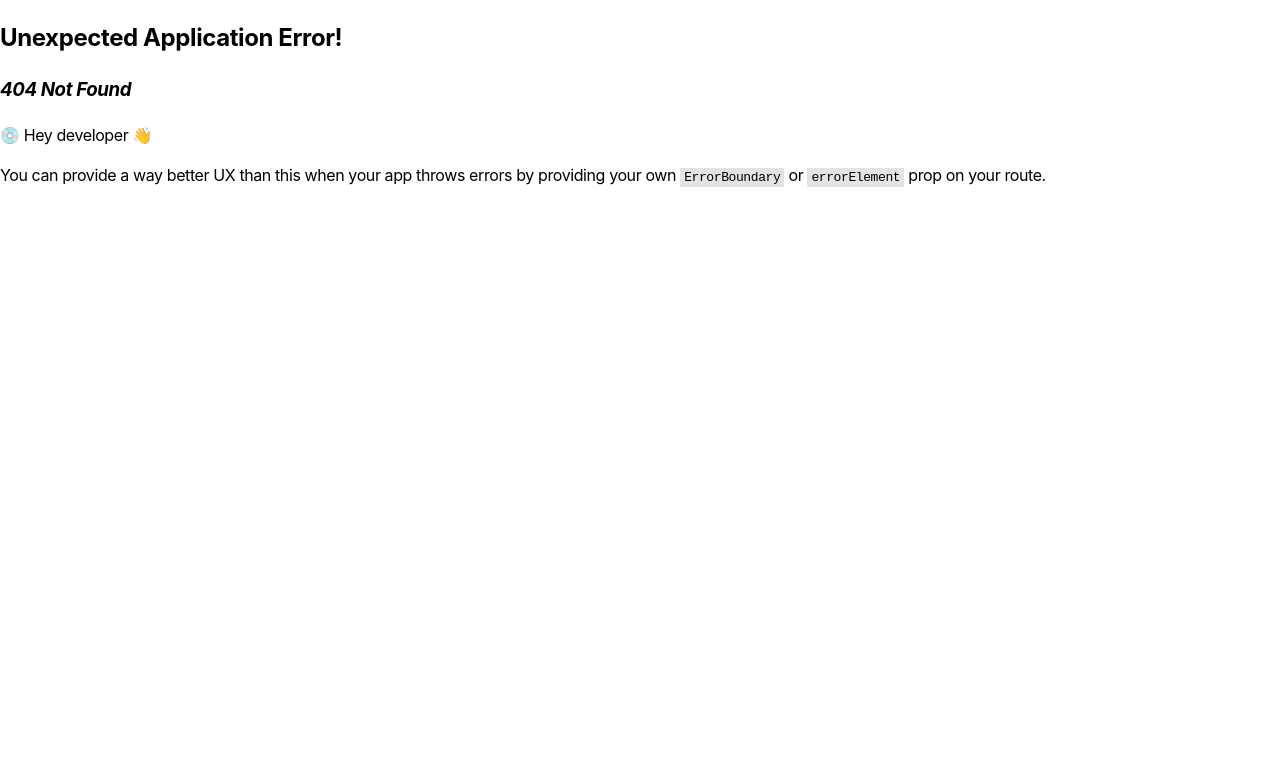
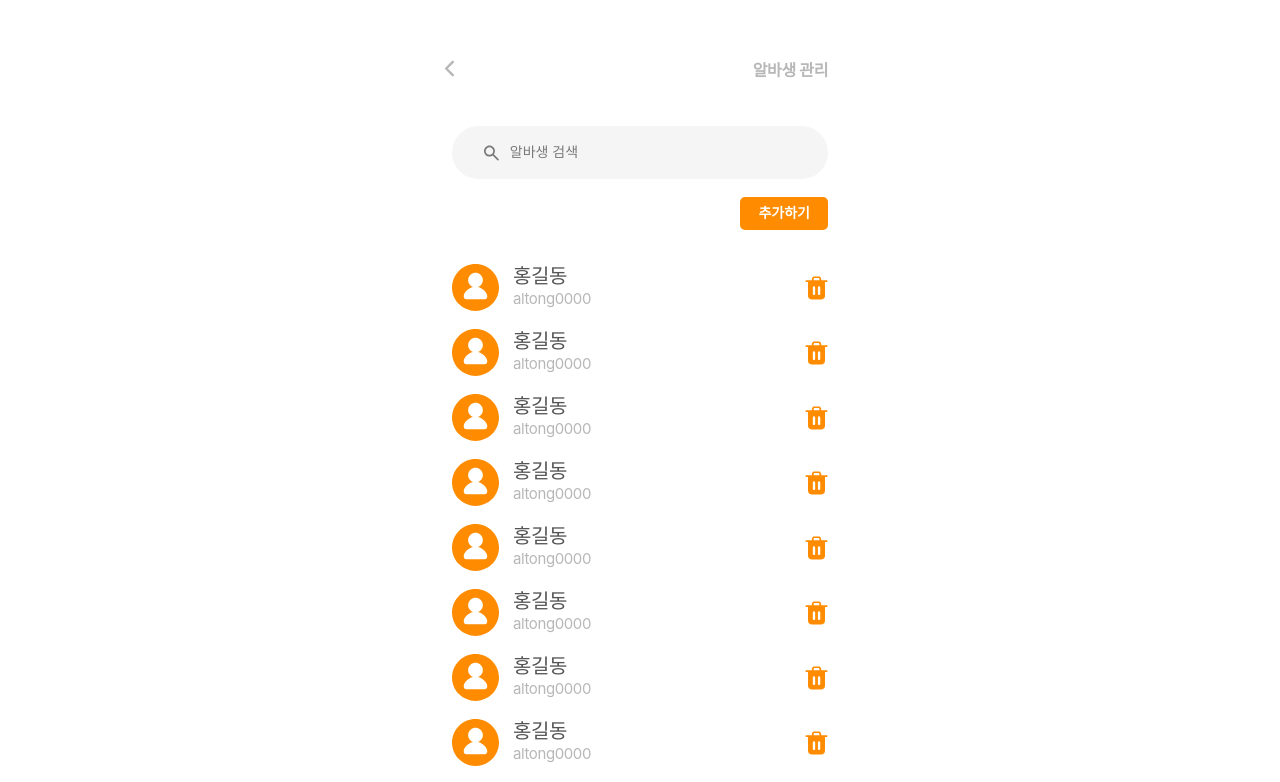
Before and after one commit to Line4thon-Altong/FE, a React (Vite) app: page /employee-management in a window 1280 px wide. Before the commit this address had no page. Shown: the top 782 px of the page. Built offline with nearby package versions, Linux system fonts and the light colour scheme; a web font is replaced by a local one.

Commit message:
✨:employee-management 페이지 구현

```diff
--- /dev/null
+++ b/src/layouts/EmployeeManagementLayout.tsx
@@ -0,0 +1,44 @@
+import { Outlet } from "react-router-dom";
+import styled from "styled-components";
+import { Header } from "@/components/header";
+import { theme } from "@/styles/theme";
+
+export default function EmployeeManagementLayout() {
+  return (
+    <Viewport>
+      <AppArea>
+        <Header title="알바생 관리" headerType="signup" />
+        <AreaContainer>
+          <Outlet />
+        </AreaContainer>
+      </AppArea>
+    </Viewport>
+  );
+}
+
+// 화면 전체(바깥) — 흰 배경, 중앙 정렬
+const Viewport = styled.div`
+  display: flex;
+  justify-content: center;
+  background: #fff;
+  min-height: 100vh;
+`;
+
+// 중앙 고정 폭 영역
+const AppArea = styled.main`
+  display: flex;
+  flex-direction: column;
+  width: 100%;
+  min-height: 100vh;
+  max-width: 430px;
+  background: ${theme.colors.white};
+`;
+
+const AreaContainer = styled.div`
+  display: flex;
+  flex-direction: column;
+  flex: 1;
+  width: 100%;
+  max-width: 430px;
+  padding-top: 90px;
+`;
--- /dev/null
+++ b/src/pages/EmployeeManagementPage.tsx
@@ -0,0 +1,143 @@
+import { SearchBar } from "@/components/employee-management/search-bar";
+import styled from "styled-components";
+import { theme } from "@/styles/theme";
+import { SmallButton } from "@/components/small-button";
+import { EmployeeItem } from "@/components/employee-management/employee-item";
+import { Alert } from "@/components/alert";
+import { useState } from "react";
+import { useNavigate } from "react-router-dom";
+
+const employeeList = [
+  {
+    name: "홍길동",
+    id: "altong0000",
+  },
+  {
+    name: "홍길동",
+    id: "altong0000",
+  },
+  {
+    name: "홍길동",
+    id: "altong0000",
+  },
+  {
+    name: "홍길동",
+    id: "altong0000",
+  },
+  {
+    name: "홍길동",
+    id: "altong0000",
+  },
+  {
+    name: "홍길동",
+    id: "altong0000",
+  },
+  {
+    name: "홍길동",
+    id: "altong0000",
+  },
+  {
+    name: "홍길동",
+    id: "altong0000",
+  },
+  {
+    name: "홍길동",
+    id: "altong0000",
+  },
+  {
+    name: "홍길동",
+    id: "altong0000",
+  },
+  {
+    name: "홍길동",
+    id: "altong0000",
+  },
+  {
+    name: "홍길동",
+    id: "altong0000",
+  },
+];
+
+export function EmployeeManagementPage() {
+  const [isAlertOpen, setIsAlertOpen] = useState(false);
+  const navigate = useNavigate();
+  const handleAlertClose = () => {
+    setIsAlertOpen(false);
+  };
+
+  const handleDeleteEmployee = () => {
+    setIsAlertOpen(true);
+  };
+
+  const handleAddEmployee = () => {
+    navigate("/employee-management/add");
+  };
+
+  return (
+    <Container>
+      {isAlertOpen && (
+        <Alert
+          title="알바생 삭제"
+          description={`'${employeeList[0].name}' 알바생을 삭제하시겠습니까?`}
+          alertType="delete"
+          onClose={handleAlertClose}
+        />
+      )}
+      <Content>
+        <SearchBar placeholder="알바생 검색" />
+        <ButtonContainer>
+          <SmallButton text="추가하기" onClick={handleAddEmployee} />
+        </ButtonContainer>
+        <EmployeeListContainer>
+          {employeeList.map((employee, index) => (
+            <EmployeeItem
+              key={index}
+              name={employee.name}
+              id={employee.id}
+              onDelete={handleDeleteEmployee}
+            />
+          ))}
+          {/* <EmployeeListNoDataText>알바생을 추가해주세요.</EmployeeListNoDataText> */}
+        </EmployeeListContainer>
+      </Content>
+    </Container>
+  );
+}
+
+const Container = styled.div`
+  display: flex;
+  flex-direction: column;
+  padding: 36px 27px;
+  width: 100%;
+  height: 100%;
+  align-items: center;
+`;
+
+const Content = styled.div`
+  display: flex;
+  flex-direction: column;
+  width: 100%;
+  height: 100%;
+`;
+
+const ButtonContainer = styled.div`
+  margin-top: 18px;
+  display: flex;
+  justify-content: flex-end;
+`;
+
+const EmployeeListContainer = styled.div`
+  display: flex;
+  flex-direction: column;
+  gap: 18px;
+  align-items: center;
+  height: 100%;
+  margin-top: 34px;
+`;
+
+const EmployeeListNoDataText = styled.div`
+  font-size: ${theme.texts.subtitle2.fontSize};
+  font-weight: ${theme.texts.subtitle2.fontWeight};
+  line-height: ${theme.texts.subtitle2.lineHeight};
+  color: ${theme.colors.gray3};
+`;
--- a/src/routes/index.tsx
+++ b/src/routes/index.tsx
@@ -1,12 +1,17 @@
 import { createBrowserRouter } from "react-router-dom";
-import BasicLayout from "../layouts/BasicLayout";
-import SignupLayout from "../layouts/SignupLayout";
-import { Test } from "../pages/Test";
-import { LandingPage } from "../pages/LandingPage";
-import { LoginPage } from "../pages/LoginPage";
-import { SignupPage } from "../pages/SignupPage";
-import { TermsOfServicePage } from "../pages/TermsOfServicePage";
+import BasicLayout from "@/layouts/BasicLayout";
+import SignupLayout from "@/layouts/SignupLayout";
+import HomeLayout from "@/layouts/HomeLayout";
+import EmployeeManagementLayout from "@/layouts/EmployeeManagementLayout";
+import { Test } from "@/pages/Test";
+import { LandingPage } from "@/pages/LandingPage";
+import { LoginPage } from "@/pages/LoginPage";
+import { SignupPage } from "@/pages/SignupPage";
+import { TermsOfServicePage } from "@/pages/TermsOfServicePage";
 import { SignupDetailsPage } from "@/pages/SignupDetailsPage";
+import { HomePage } from "@/pages/HomePage";
+import { EmployeeManagementPage } from "@/pages/EmployeeManagementPage";
+import { EmployeeAddPage } from "@/pages/EmployeeAddPage";
 
 export const router = createBrowserRouter([
   {
@@ -22,7 +27,7 @@ export const router = createBrowserRouter([
         element: <LandingPage />,
       },
       {
-        path: "/login",
+        path: "login",
         element: <LoginPage />,
       },
     ],
@@ -53,6 +58,36 @@ export const router = createBrowserRouter([
       },
     ],
   },
+  {
+    path: "/home",
+    element: <HomeLayout />,
+    handle: {
+      title: "가게 이름",
+    },
+    children: [
+      {
+        index: true,
+        element: <HomePage />,
+        handle: {
+          title: "멋쟁이알통",
+        },
+      },
+    ],
+  },
+  {
+    path: "/employee-management",
+    element: <EmployeeManagementLayout />,
+    children: [
+      {
+        index: true,
+        element: <EmployeeManagementPage />,
+      },
+      {
+        path: "add",
+        element: <EmployeeAddPage />,
+      },
+    ],
+  },
   // 향후 페이지 추가 시 아래 형식에 맞춰서 사용
   // {
   //   path: "/",
```
